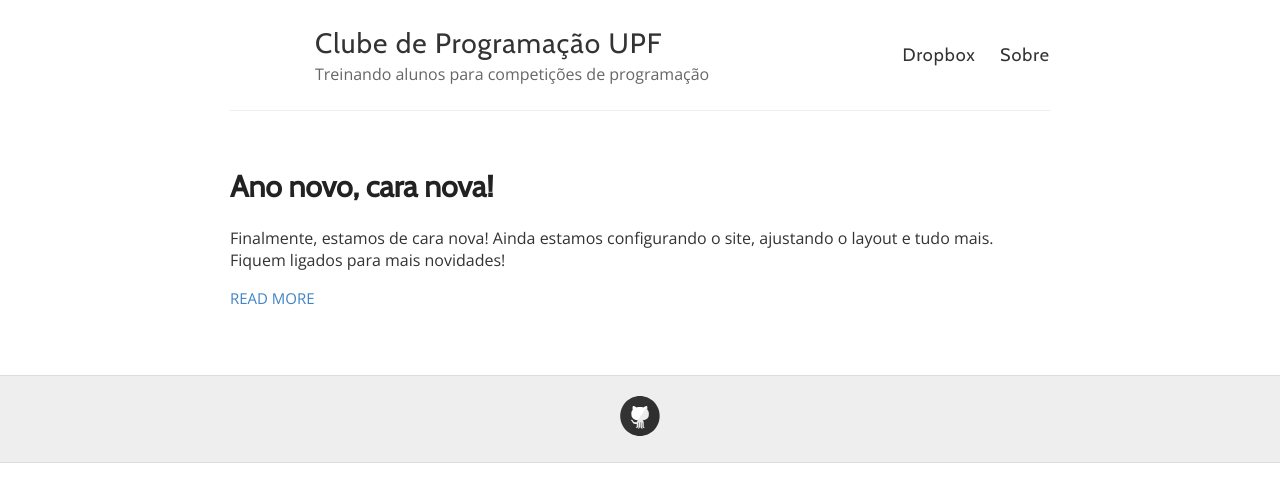
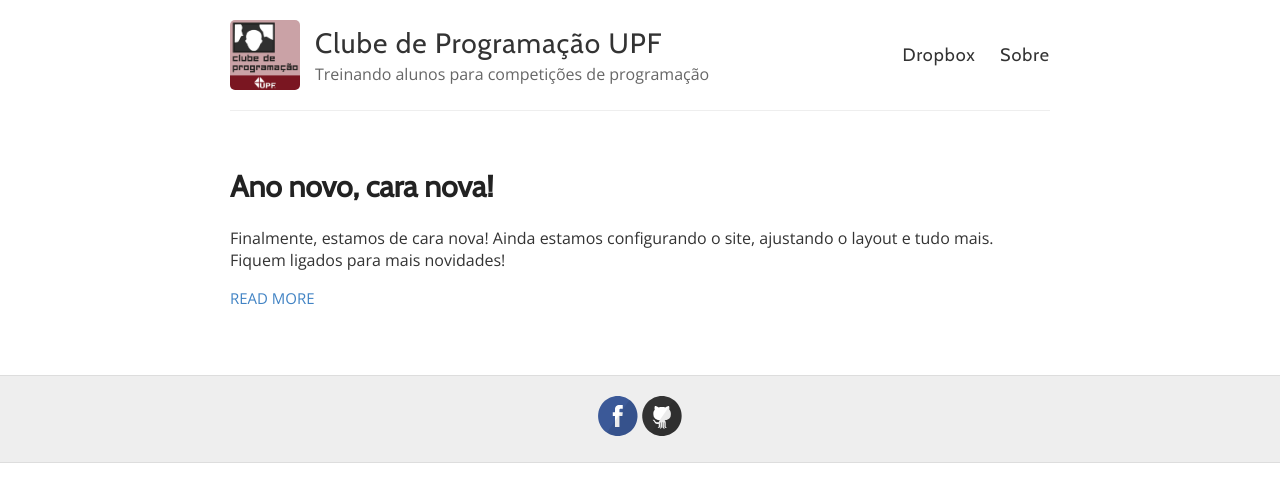
Before and after one commit to maratonaupf/maratonaupf.github.io, a Jekyll site: the page built from index.html, in a window 1280 px wide. Shown: the top 502 px of the page. Built offline with Jekyll 4.4.1, drawn with Linux system fonts in a browser that asks for light colours.

Commit message:
Ícone atualizado

```diff
--- a/_config.yml
+++ b/_config.yml
@@ -9,7 +9,7 @@ name: Clube de Programação UPF
 description: Treinando alunos para competições de programação
 
 # URL of your avatar or profile pic (you could use your GitHub profile pic)
-avatar:
+avatar: https://raw.githubusercontent.com/maratonaupf/maratonaupf.github.io/master/images/maratonaupf-logo.png
 
 #
 # Flags below are optional
@@ -19,7 +19,7 @@ avatar:
 footer-links:
   dribbble:
   email:
-  facebook:
+  facebook: maratonaUPF
   flickr:
   github: maratonaupf
   instagram:
```
Also changed, not shown: images/maratonaupf-logo.png (renamed from images/clubeDeProgramacaoUPF-logo.png).
